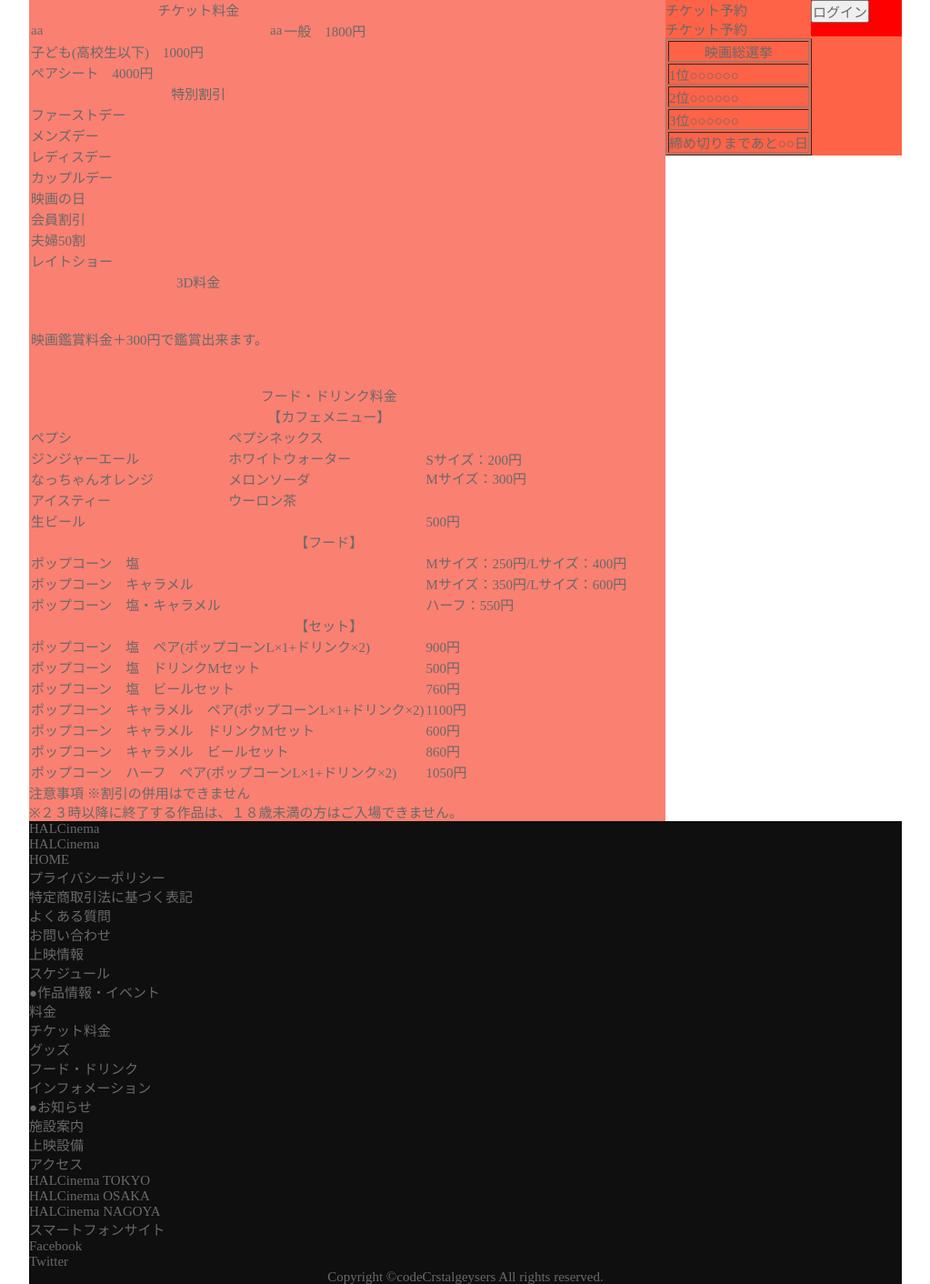
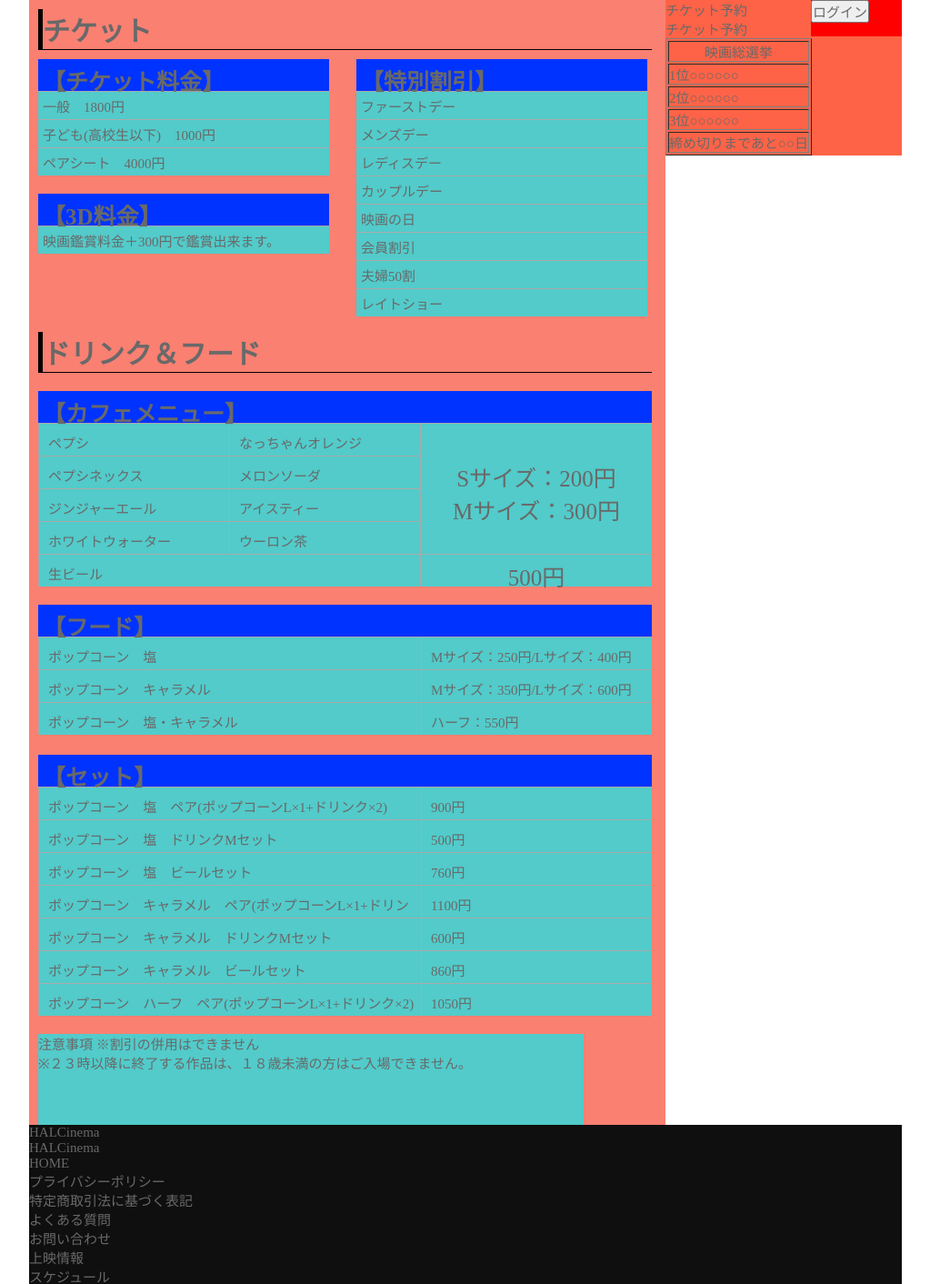
Before and after one commit to codeCrystalgeysers/halcinema, a PHP site: page /price.php in a window 1280 px wide. Shown: the part 252-1664 px from the top of the page at 91% size, without its empty margins (128-1151 px from the left). Run offline with PHP 8.4, Linux system fonts and the light colour scheme.

Commit message:
わーい

```diff
--- a/css/article.css
+++ b/css/article.css
@@ -17,7 +17,6 @@
 
 #day{
     font-size: 20px;
-    padding: 10px 10px 0 10px;
     margin: 10px;
     width: 660px;
     height: 100px;
@@ -28,7 +27,7 @@
 
 .days li{
     margin: 10px;
-    width: 80px;
+    width: 90px;
     height: 80px;
     background-color: red;
     list-style: none;
--- a/css/price.css
+++ b/css/price.css
@@ -1,39 +1,198 @@
 @charset"utf-8";
 
-/*--------------------------
-		lefttColumn
---------------------------*/
-
-h3{
-	width: 100%;
-	border: solid 1px;
-	margin-top: 10px;
-	font-size: 30px;
+#prc{
+	padding: 10px 0 0 10px;
 }
 
-#lefttColumn {
+h4{
+	font-color: #1f1f1f;
+	margin: 0 0 10px 0;
+	font-size: 30px;
+	font-weight: bold;
+	width: 670px;
+	border-left: solid 5px black;
+	border-bottom: solid 1px black;
+	clear: left;
+}
+
+/*-----------------------------
+	#tbl1
+------------------------------*/
+
+#tbl1{
+	width: 100%;
+	height: 300px;
+}
+
+
+
+.tic1{
+	margin: 0 0 20px 0;
+	float: left;
+	background-color: #52cbca;
+	width: 320px;
+}
+
+.tic2{
+	margin: 0 20px 20px 0;
+	float: right;
+	background-color: #52cbca;
+	width: 320px;
+}
+
+.tic3{
+	margin: 0 0 20px 0;
+	float: left;
+	background-color: #52cbca;
+	width: 320px;
+}
+
+
+.ttl{
+	font-color: #1f1f1f;
+	padding: 5px 0 0 5px;
+	font-size: 25px;
+	font-weight: bold;
+	width: 315px;
+	height: 30px;
+	background-color: #03f;
+}
+
+.tic_price{
+	width: 315px;
+	height: 20px;
+	border-top: solid 1px #aaa;
+	padding: 5px 0 5px 5px;
+}
+
+/*-----------------------------
+	#tbl2
+------------------------------*/
+
+#tbl2{
+	width: 670px;
+	clear: left;
+}
+
+.dri_foo_tl{
+
+	padding: 5px 0 0 5px;
+	font-size: 25px;
+	font-weight: bold;
+	width: 100%;
+	height: 30px;
+	background-color: #03f;
+	clear: both;
+}
+
+.dri01{
+    width: 210px;
     float: left;
-    width: 680px;
-    padding : 10px;
-    background-color: orange;
+}
+
+
+.dri02{
+    width: 675px;
+    clear: both;
+}
+
+.drink{
+	padding: 10px 0 0 10px;
+	height: 25px;
+	background-color: #52cbca;
+	border-top: solid 1px #aaa;
+	border-left: solid 1px #aaa;
+}
+
+
+.drink1{
+	padding: 10px 0 0 10px;
+	height: 25px;
+	background-color: #52cbca;
+	border-top: solid 1px #aaa;
+	border-left: solid 1px #aaa;
+}
+
+.drink2{
+	padding: 10px 0 0 10px;
+	width: 409px;
+	height: 25px;
+	background-color: #52cbca;
+	border-top: solid 1px #aaa;
+	border-left: solid 1px #aaa;
+	float: left;
+}
+
+.drink_price{
+
+	font-size: 25px;
+	padding: 40px 0 0 0;
+	width: 254px;
+	height: 103px;
+	text-align: center;
+	background-color: #52cbca;
+	border-top: solid 1px #aaa;
+	border-left: solid 1px #aaa;
+}
+
+
+
+.drink_price1{
+	font-size: 25px;
+	padding: 5px 0 0 0;
+	margin: 0 0 20px 0;
+	width: 254px;
+	height: 30px;
+	text-align: center;
+	background-color: #52cbca;
+	border-top: solid 1px #aaa;
+	border-left: solid 1px #aaa;
+	float: right;
 }
 
 
 
 
 
+.dri_foo_tl{
+	margin: 20px 0 0 0;
+}
+
+.ttlfood{
+	width: 675px;
+	height: 110px;
+
+}
+
+
+.food{
+    width: 410px;
+    height:15px;
+    padding: 10px 0 10px 10px;
+	background-color: #52cbca;
+	border-top: solid 1px #aaa;
+	border-left: solid 1px #aaa;
+	border-right: solid 1px #aaa;
+    float: left;
+}
 
 
 
+.food_price{
+    width: 243px;
+    height: 15px;
+    padding: 10px 0 10px 10px;
+    background-color: #52cbca;
+    border-top: solid 1px #aaa;
+  	float: left;
 
-
-
-#ddd{
-	height: 100px;
 }
 
-#tbl4{
-	margin-top: 10px;
-	width: 680px;
+.txttxt{
+	margin: 20px 0 0 0;
+	width: 600px;
+	height: 100px;
+	background-color: #52cbca;
 	float: left;
+	clear: both;
 }
--- a/js/article.js
+++ b/js/article.js
@@ -1,10 +1,11 @@
 
 $(function(){
+
         $("#back").click(function(){
-            $(".days").animate({'left':'+=80px'},500);
+            $(".days").animate({'left':'+=110px'},500);
         });
 
         $("#next").click(function(){
-            $(".days").animate({'left':'-=80px'},500);
+            $(".days").animate({'left':'-=110px'},500);
         });
     });
--- a/price.php
+++ b/price.php
@@ -11,108 +11,104 @@
 ?>
 
 <main>
-    <table id="tbl1">
-        <caption>チケット料金</caption>
-        <tr>
-            <td>aa</td>
-            <td>aa</td>
-            <td>一般　1800円</td>
-        </tr>
-        <tr>
-            <td>子ども(高校生以下)　1000円</td>
-        </tr>
-        <tr>
-            <td>ペアシート　4000円</td>
-        </tr>
-        <th colspan="3">特別割引</th>
-        <tr>
-            <td>ファーストデー</td>
-        </tr>
-        <tr>
-            <td>メンズデー</td>
-        </tr>
-        <tr>
-            <td>レディスデー</td>
-        </tr>
-        <tr>
-            <td>カップルデー</td>
-        </tr>
-        <tr>
-            <td>映画の日</td>
-        </tr>
-        <tr>
-            <td>会員割引</td>
-        </tr>
-        <tr>
-            <td>夫婦50割</td>
-        </tr>
-        <tr>
-            <td>レイトショー</td>
-        </tr>
-        <th colspan="3">3D料金</th>
-        <tr>
-            <td id="ddd">映画鑑賞料金＋300円で鑑賞出来ます。</td>
-        </tr>
-        </table>
+<div id="prc">
+    <h4>チケット</h4>
+    <div id="tbl1">
+        <div class="tic1">
+            <div class="ttl">【チケット料金】</div>
+            <div class="tic_price">一般　1800円</div>
+            <div class="tic_price">子ども(高校生以下)　1000円</div>
+            <div class="tic_price">ペアシート　4000円</div>
+        </div>
 
-        <table>
-        <caption>フード・ドリンク料金</caption>
-        <th colspan="3">【カフェメニュー】</th>
-        <tr>
-            <td>ペプシ</td><td>ペプシネックス</td><td rowspan="4">Sサイズ：200円<br />Mサイズ：300円</td>
-        </tr>
-        <tr>
-            <td>ジンジャーエール</td><td>ホワイトウォーター</td>
-        </tr>
-        <tr>
-            <td>なっちゃんオレンジ</td><td>メロンソーダ</td>
-        </tr>
-        <tr>
-            <td>アイスティー</td><td>ウーロン茶</td>
-        </tr>
-         <tr>
-            <td colspan="2">生ビール</td><td>500円</td>
-        </tr>
-        <th colspan="3">【フード】</th>
-        <tr>
-            <td colspan="2">ポップコーン　塩</td><td>Mサイズ：250円/Lサイズ：400円</td>
-        </tr>
-        <tr>
-            <td colspan="2">ポップコーン　キャラメル</td><td>Mサイズ：350円/Lサイズ：600円</td>
-        </tr>
-        <tr>
-            <td colspan="2">ポップコーン　塩・キャラメル</td><td>ハーフ：550円</td>
-        </tr>
-        <th colspan="3">【セット】</th>
-        <tr>
-            <td colspan="2">ポップコーン　塩　ペア(ポップコーンL×1+ドリンク×2)</td><td>900円</td>
-        </tr>
-        <tr>
-            <td colspan="2">ポップコーン　塩　ドリンクMセット</td><td>500円</td>
-        </tr>
-        <tr>
-            <td colspan="2">ポップコーン　塩　ビールセット</td><td>760円</td>
-        </tr>
-        <tr>
-            <td colspan="2">ポップコーン　キャラメル　ペア(ポップコーンL×1+ドリンク×2)</td><td>1100円</td>
-        </tr>
-        <tr>
-            <td colspan="2">ポップコーン　キャラメル　ドリンクMセット</td><td>600円</td>
-        </tr>
-        <tr>
-            <td colspan="2">ポップコーン　キャラメル　ビールセット</td><td>860円</td>
-        </tr>
-        <tr>
-            <td colspan="2">ポップコーン　ハーフ　ペア(ポップコーンL×1+ドリンク×2)</td><td>1050円</td>
-        </tr>
-        </table>
-        <div id="">
+        <div class="tic2">
+            <div class="ttl">【特別割引】</div>
+            <div class="tic_price">ファーストデー</div>
+            <div class="tic_price">メンズデー</div>
+            <div class="tic_price">レディスデー</div>
+            <div class="tic_price">カップルデー</div>
+            <div class="tic_price">映画の日</div>
+            <div class="tic_price">会員割引</div>
+            <div class="tic_price">夫婦50割</div>
+            <div class="tic_price">レイトショー</div>
+        </div>
+
+          <div class="tic3">
+            <div class="ttl">【3D料金】</div>
+            <div class="tic_price">映画鑑賞料金＋300円で鑑賞出来ます。</div>
+        </div>
+    </div><!--tbl1-->
+
+    <h4>ドリンク＆フード</h4>
+    <div id="tbl2">
+        <div class="dri_foo_tl">【カフェメニュー】</div>
+        <div class="dri01">
+            <div class="drink">ペプシ</div>
+            <div class="drink">ペプシネックス</div>
+            <div class="drink">ジンジャーエール</div>
+            <div class="drink">ホワイトウォーター</div>
+        </div>
+        <div class="dri01">
+            <div class="drink1">なっちゃんオレンジ</div>
+            <div class="drink1">メロンソーダ</div>
+            <div class="drink1">アイスティー</div>
+            <div class="drink1">ウーロン茶</div>
+        </div>
+        <div class="dri01">
+            <div class="drink_price">Sサイズ：200円<br />Mサイズ：300円</div>
+        </div>
+
+        <div class="dri02">
+            <div class="drink2">生ビール</div>
+            <div class="drink_price1">500円</div>
+        </div>
+
+        <div class="dri_foo_tl">【フード】</div>
+        <div class="ttlfood">
+            <div class="food">ポップコーン　塩</div>
+            <div class="food_price">Mサイズ：250円/Lサイズ：400円</div>
+
+            <div class="food">ポップコーン　キャラメル</div>
+            <div class="food_price">Mサイズ：350円/Lサイズ：600円</div>
+
+            <div class="food">ポップコーン　塩・キャラメル</div>
+            <div class="food_price">ハーフ：550円</div>
+        </div>
+
+        <div class="dri_foo_tl">【セット】</div>
+        <div class="ttlfood">
+
+            <div class="food">ポップコーン　塩　ペア(ポップコーンL×1+ドリンク×2)</div>
+            <div class="food_price">900円</div>
+
+            <div class="food">ポップコーン　塩　ドリンクMセット</div>
+            <div class="food_price">500円</div>
+
+            <div class="food">ポップコーン　塩　ビールセット</div>
+            <div class="food_price">760円</div>
+
+            <div class="food">ポップコーン　キャラメル　ペア(ポップコーンL×1+ドリンク×2)</div>
+            <div class="food_price">1100円</div>
+
+            <div class="food">ポップコーン　キャラメル　ドリンクMセット</div>
+            <div class="food_price">600円</div>
+
+            <div class="food">ポップコーン　キャラメル　ビールセット</div>
+            <div class="food_price">860円</div>
+
+            <div class="food">ポップコーン　ハーフ　ペア(ポップコーンL×1+ドリンク×2)</div>
+            <div class="food_price">1050円</div>
+
+        </div>
+    </div>
+        <div class="txttxt">
             <p>
                 <span>注意事項</span>
                 ※割引の併用はできません<br>
                 ※２３時以降に終了する作品は、１８歳未満の方はご入場できません。
             </p>
         </div>
+</div><!--prc-->
 </main>
 
 <div id="divide">
```
Also changed, not shown: article.php (+7 -7 lines), canpas.js (added, +12 -0 lines).
